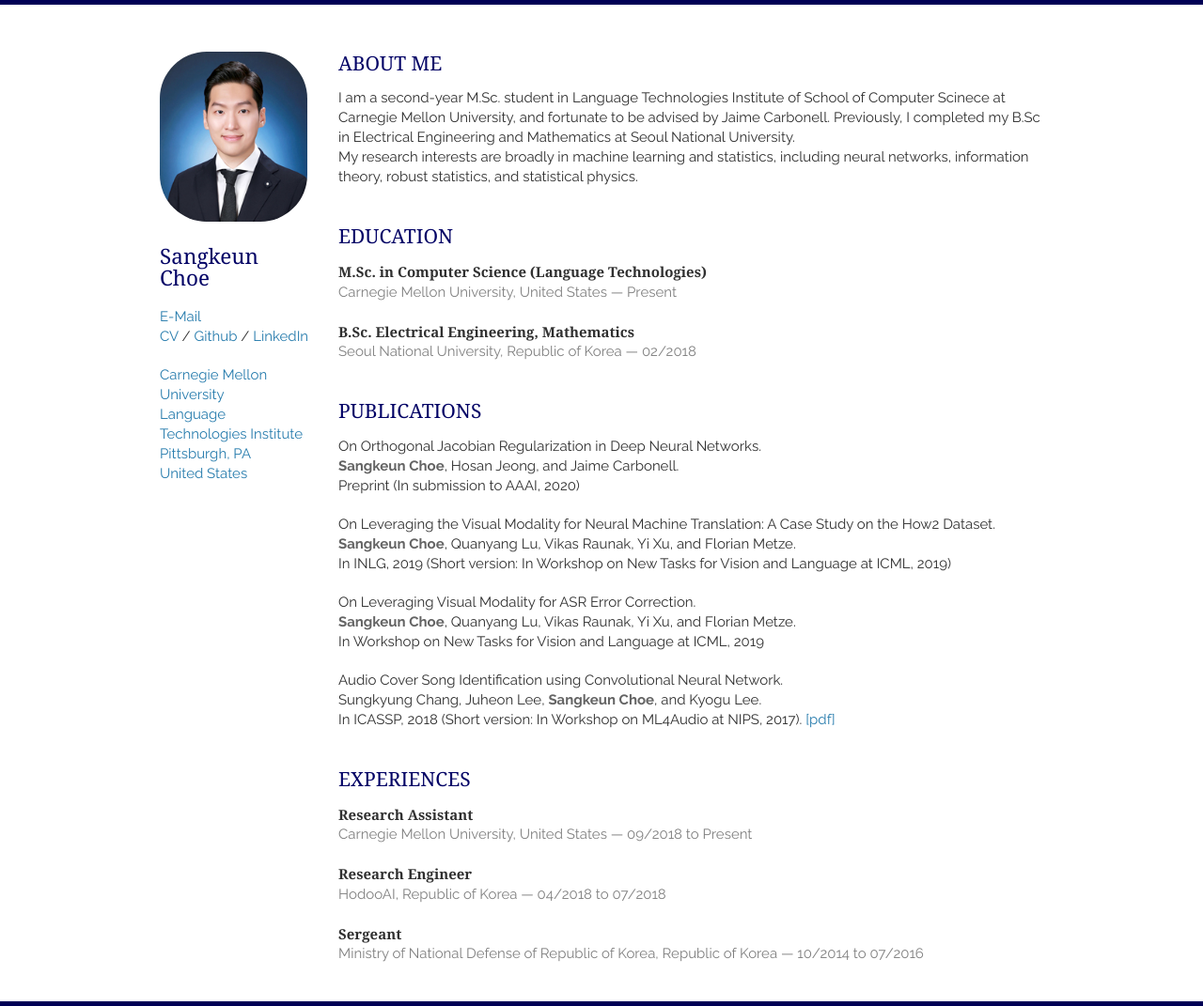
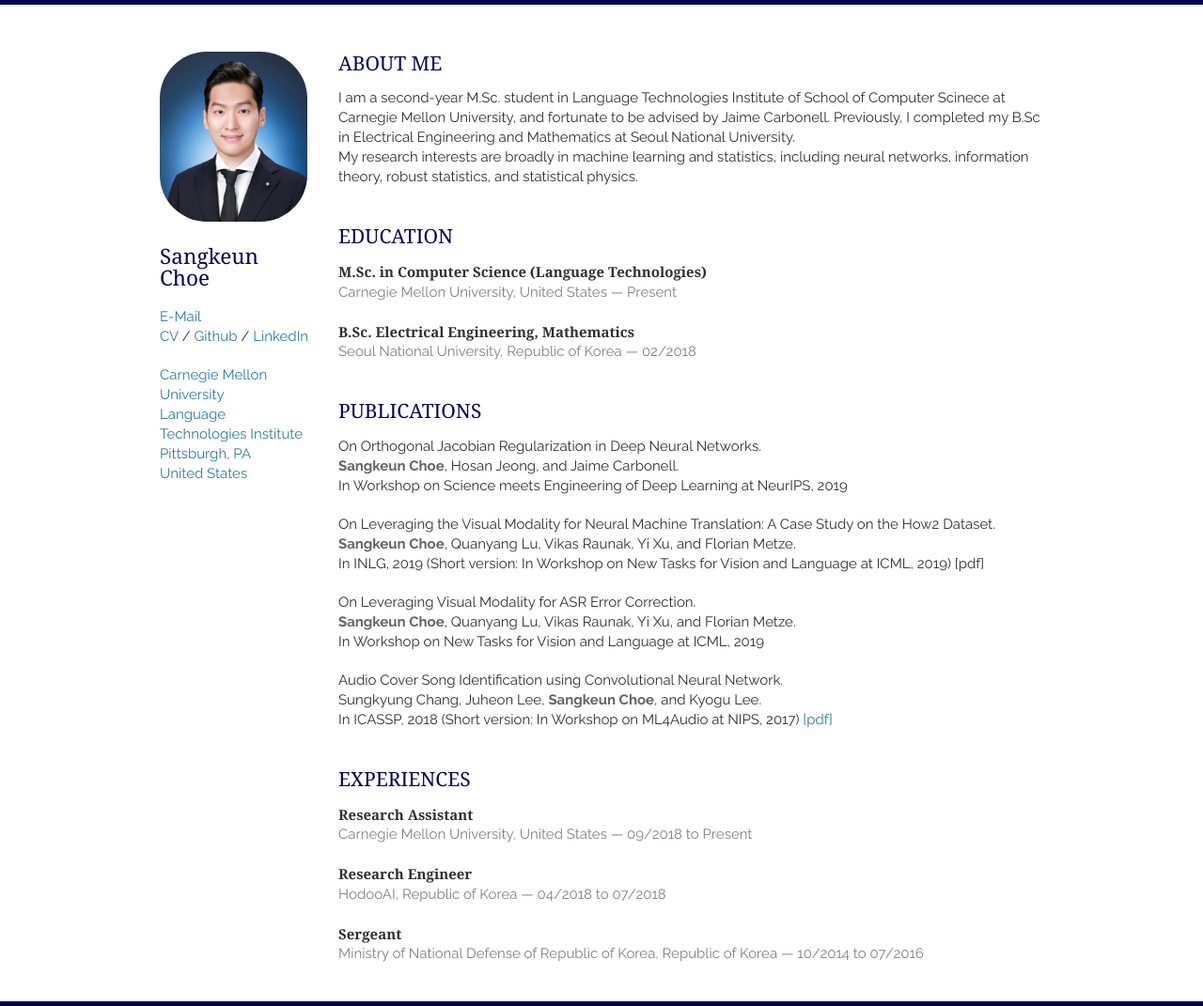
Before and after one commit to sangkeun00/sangkeun00.github.io, a Jekyll site: the page built from index.html, in a window 1280 px wide. Shown: the whole page at 94% size. Built offline with Jekyll 4.4.1, drawn with Linux system fonts in a browser that asks for light colours; nearby versions of some CDN libraries; Markdown is read by kramdown in place of the engine named in the settings; the list of posts is cut into pages by our own code.

Commit message:
20191006

```diff
--- a/_includes/publications.html
+++ b/_includes/publications.html
@@ -14,13 +14,13 @@
     <article>
         <p>On Orthogonal Jacobian Regularization in Deep Neural Networks.<br>
         <em>Sangkeun Choe</em>, Hosan Jeong, and Jaime Carbonell.<br>
-        Preprint (In submission to AAAI, 2020)</p>
+        In Workshop on Science meets Engineering of Deep Learning at NeurIPS, 2019</p>
     </article>
 
     <article>
         <p>On Leveraging the Visual Modality for Neural Machine Translation: A Case Study on the How2 Dataset.<br>
         <em>Sangkeun Choe</em>, Quanyang Lu, Vikas Raunak, Yi Xu, and Florian Metze.<br>
-        In INLG, 2019 (Short version: In Workshop on New Tasks for Vision and Language at ICML, 2019)</p>
+        In INLG, 2019 (Short version: In Workshop on New Tasks for Vision and Language at ICML, 2019) [pdf]</p>
     </article>
 
     <article>
@@ -32,7 +32,7 @@
     <article>
         <p>Audio Cover Song Identification using Convolutional Neural Network.<br>
         Sungkyung Chang, Juheon Lee, <em>Sangkeun Choe</em>, and Kyogu Lee.<br>
-        In ICASSP, 2018 (Short version: In Workshop on ML4Audio at NIPS, 2017).
+        In ICASSP, 2018 (Short version: In Workshop on ML4Audio at NIPS, 2017)
         <a href="https://arxiv.org/abs/1712.00166">[pdf]</a></p>
     </article>
 
```
Also changed, not shown: 1 other file.
